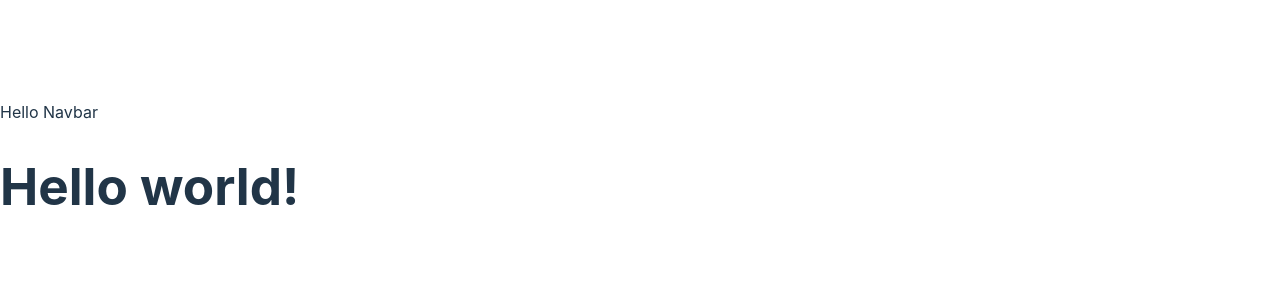
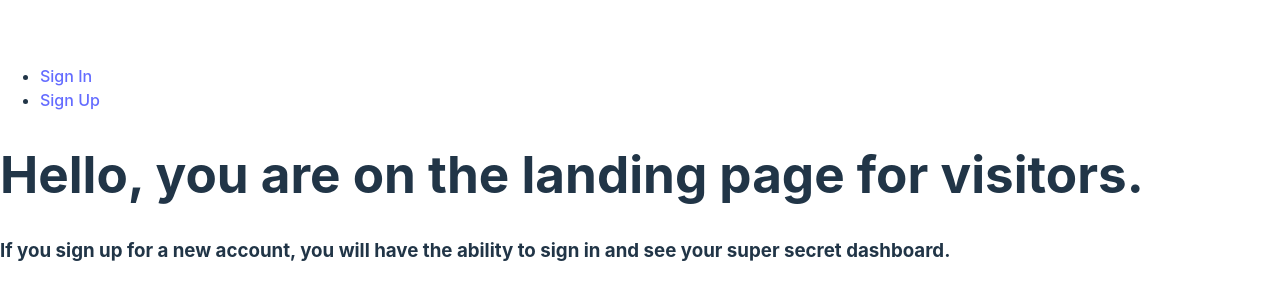
Before and after one commit to ben-manning/react-jwt-auth-template, a React (Vite) app: page / in a window 1280 px wide. Shown: the part 234-534 px from the top of the page. Built offline with nearby package versions, Linux system fonts and the light colour scheme.

Commit message:
create navbar complete

```diff
--- a/src/App.jsx
+++ b/src/App.jsx
@@ -1,6 +1,8 @@
 import { useState } from 'react';
 import { Routes, Route } from 'react-router-dom';
 import NavBar from './components/NavBar/NavBar';
+import Landing from './components/Landing/Landing';
+import Dashboard from './components/Dashboard/Dashboard';
 
 const App = () => {
   const [user, setUser] = useState(null)
@@ -8,7 +10,13 @@
   return (
     <>
       <NavBar user={user} />
-      <h1>Hello world!</h1>
+      <Routes>
+        { user ? (
+          <Route path="/" element={<Dashboard user={user} />} />
+        ) : (
+          <Route path="/" element={<Landing />} />
+        )}
+      </Routes>
     </>
   )
 }
--- /dev/null
+++ b/src/components/Dashboard/Dashboard.jsx
@@ -0,0 +1,13 @@
+const Dashboard = ({ user }) => {
+  return (
+    <main>
+      <h1>Welcome, {user.username}</h1>
+      <p>
+        This is the dashboard page where you, and only you, can see a dashboard
+        of all of your things.
+      </p>
+    </main>
+  );
+};
+
+export default Dashboard;
--- /dev/null
+++ b/src/components/Landing/Landing.jsx
@@ -0,0 +1,13 @@
+const Landing = () => {
+  return (
+    <main>
+      <h1>Hello, you are on the landing page for visitors.</h1>
+      <h3>
+        If you sign up for a new account, you will have the ability to sign in
+        and see your super secret dashboard.
+      </h3>
+    </main>
+  );
+};
+
+export default Landing;
--- a/src/components/NavBar/NavBar.jsx
+++ b/src/components/NavBar/NavBar.jsx
@@ -1,7 +1,24 @@
+import { Link } from "react-router-dom";
+
+
 const NavBar = ({ user }) => {
   return (
     <>
-      <p>Hello Navbar</p>
+      { user ? (
+        <nav>
+          <ul>
+            <li><Link to="/">Home</Link></li>
+            <li><Link to="">Sign Out</Link></li>
+          </ul>
+        </nav>
+      ) : (
+        <nav>
+          <ul>
+            <li><Link to="/signin">Sign In</Link></li>
+            <li><Link to="/signup">Sign Up</Link></li>
+          </ul>
+        </nav>
+      )}
     </>
   )
 }
```
